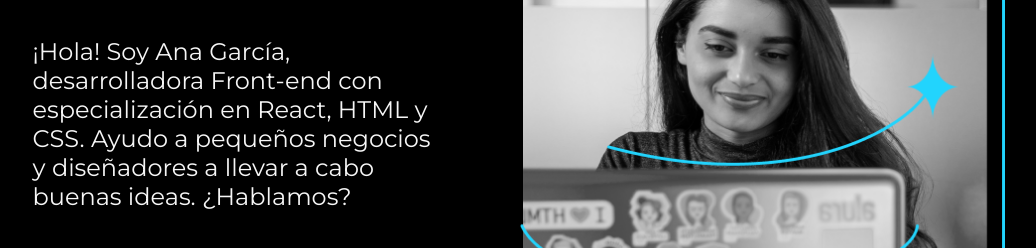
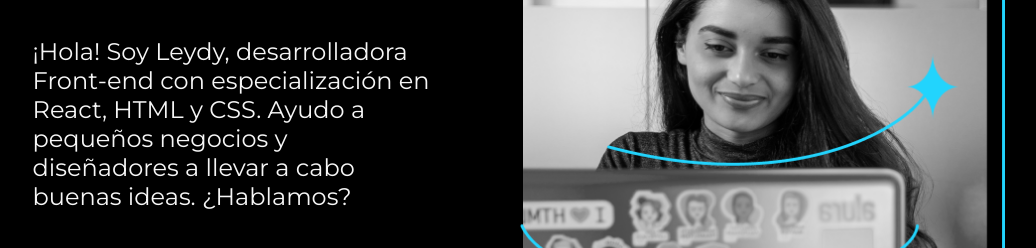
Before and after one commit to Ley10/portafolio, a plain HTML site: page index.html in a window 1280 px wide. Shown: the part 359-607 px from the top of the page, without its empty margins (121-1157 px from the left). Drawn offline with nearby package versions, Linux system fonts and the light colour scheme.

Commit message:
Update index.html

```diff
--- a/index.html
+++ b/index.html
@@ -20,7 +20,7 @@
                 <strong class="titulo-destaque">con un Front-end de calidad!</strong>
             </h1>
             <p class="presentacion__contenido__texto">
-                ¡Hola! Soy Ana García, desarrolladora Front-end con especialización en React, HTML y CSS. Ayudo a pequeños negocios
+                ¡Hola! Soy Leydy, desarrolladora Front-end con especialización en React, HTML y CSS. Ayudo a pequeños negocios
                 y diseñadores a llevar a cabo buenas ideas. ¿Hablamos?
             </p>
             <div class="presentacion__enlaces">
```
